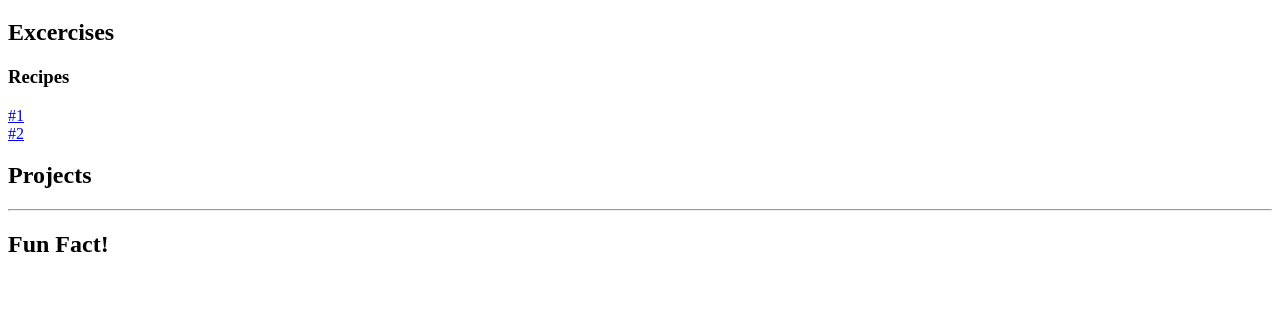
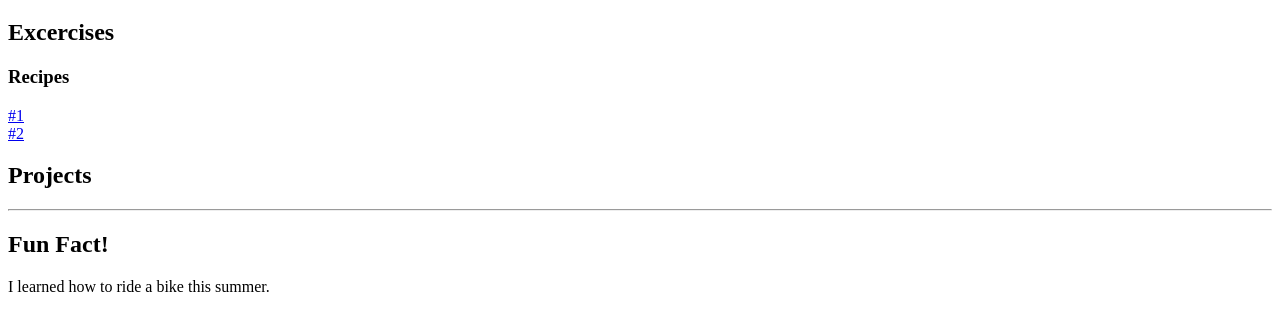
Before and after one commit to Jacks550/jacks550.github.io, a plain HTML site: page index.html in a window 1280 px wide. Shown: the part 61-392 px from the top of the page. Drawn offline with Linux system fonts and the light colour scheme.

Commit message:
Update index.html

```diff
--- a/index.html
+++ b/index.html
@@ -15,7 +15,7 @@
     <h2>Projects</h2>
     <hr>
     <h2>Fun Fact!</h2>
-    <p></p>
+    <p>I learned how to ride a bike this summer.</p>
 
 </body>
 </html>
```
